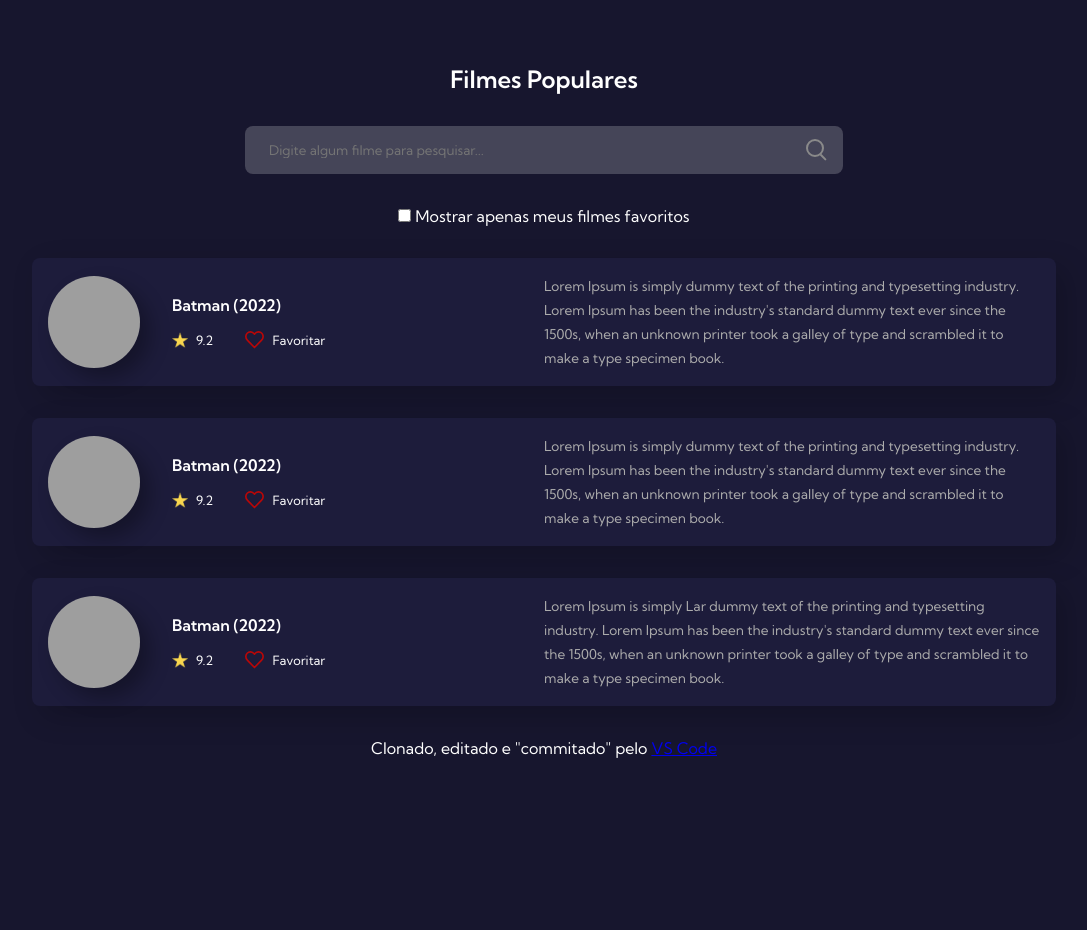
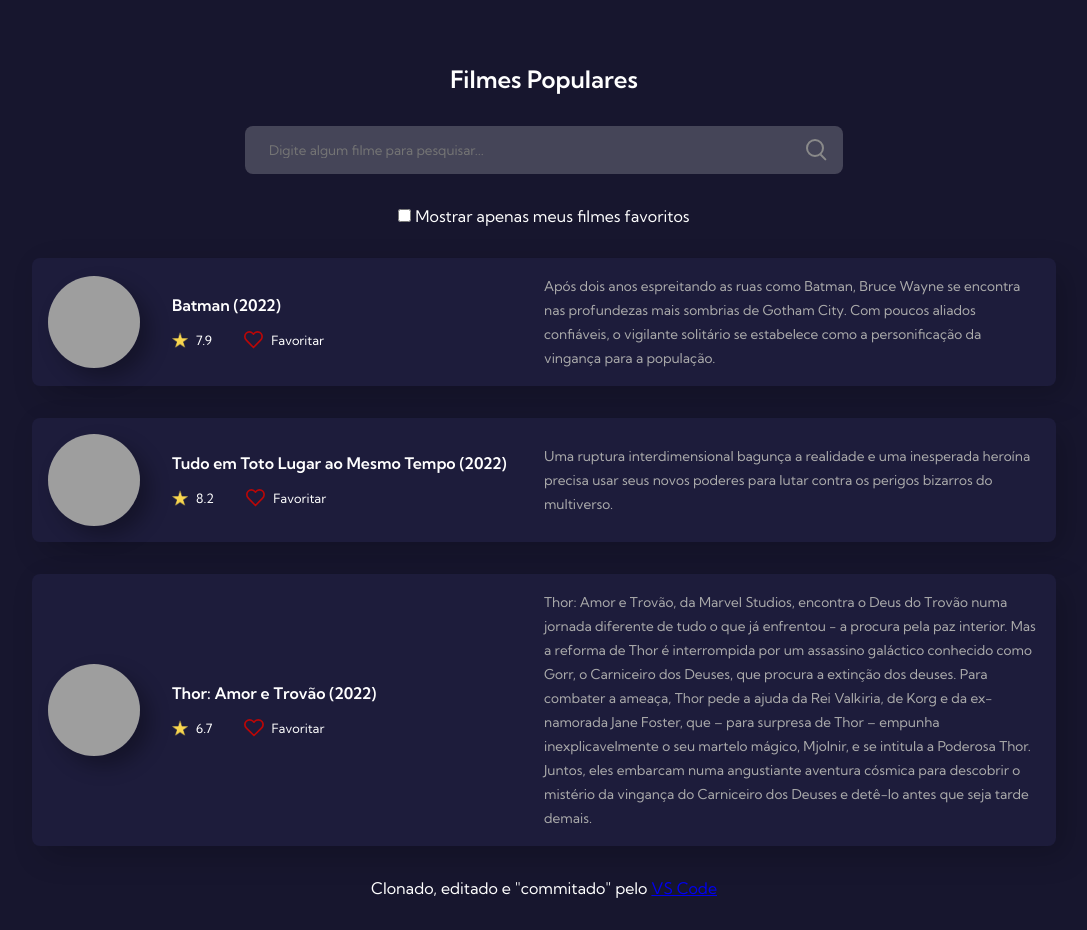
Before and after one commit to ydirickson/Alura-7DaysOfCode-Github, a plain HTML site: page index.html in a window 1280 px wide. Shown: the whole page, without its empty margins (96-1183 px from the left). Before the commit the page ends 800 px from the top, so only its background shows below. Drawn offline with Linux system fonts and the light colour scheme; grey boxes are pictures that could not be loaded.

Commit message:
Modificando o template para deixar três filmes

```diff
--- a/index.html
+++ b/index.html
@@ -32,7 +32,7 @@
             <div class="rating-favorites">
               <div class="rating">
                 <img src="images/star.png" alt="Star Icon"/>
-                <span>9.2</span>
+                <span>7.9</span>
               </div>
               <div class="favorite">
                 <img src="images/heart.svg" alt="Star Icon"/>
@@ -42,21 +42,21 @@
           </div>
         </div>
         <div class="movie-description">
-          <span>Lorem Ipsum is simply dummy text of the printing and typesetting industry. Lorem Ipsum has been the industry's standard dummy text ever since the 1500s, when an unknown printer took a galley of type and scrambled it to make a type specimen book.</span>
+          <span>Após dois anos espreitando as ruas como Batman, Bruce Wayne se encontra nas profundezas mais sombrias de Gotham City. Com poucos aliados confiáveis, o vigilante solitário se estabelece como a personificação da vingança para a população.</span>
         </div>
       </div>
 
       <div class="movie">
         <div class="movie-informations">
           <div class="movie-image">
-            <img src="https://img.elo7.com.br/product/original/3FBA809/big-poster-filme-batman-2022-90x60-cm-lo002-poster-batman.jpg" alt="Batman (2022)"/>
+            <img src="https://i0.wp.com/www.arrobanerd.com.br/wp-content/uploads/2022/05/tudotempo.jpg?resize=768%2C1128&ssl=1" alt="Tudo em Toto Lugar ao Mesmo Tempo (2022)"/>
           </div>
           <div class="movie-text">
-            <h4>Batman (2022)</h4>
+            <h4>Tudo em Toto Lugar ao Mesmo Tempo (2022)</h4>
             <div class="rating-favorites">
               <div class="rating">
                 <img src="images/star.png" alt="Star Icon"/>
-                <span>9.2</span>
+                <span>8.2</span>
               </div>
               <div class="favorite">
                 <img src="images/heart.svg" alt="Star Icon"/>
@@ -66,21 +66,21 @@
           </div>
         </div>
         <div class="movie-description">
-          <span>Lorem Ipsum is simply dummy text of the printing and typesetting industry. Lorem Ipsum has been the industry's standard dummy text ever since the 1500s, when an unknown printer took a galley of type and scrambled it to make a type specimen book.</span>
+          <span>Uma ruptura interdimensional bagunça a realidade e uma inesperada heroína precisa usar seus novos poderes para lutar contra os perigos bizarros do multiverso.</span>
         </div>
       </div>
 
       <div class="movie">
         <div class="movie-informations">
           <div class="movie-image">
-            <img src="https://img.elo7.com.br/product/original/3FBA809/big-poster-filme-batman-2022-90x60-cm-lo002-poster-batman.jpg" alt="Batman (2022)"/>
+            <img src="https://observatoriodocinema.uol.com.br/wp-content/uploads/2022/06/THOR_-LOVE-AND-THUNDER-Exclusive-Art-1.jpg" alt="Thor: Amor e Trovão (2022)"/>
           </div>
           <div class="movie-text">
-            <h4>Batman (2022)</h4>
+            <h4>Thor: Amor e Trovão (2022)</h4>
             <div class="rating-favorites">
               <div class="rating">
                 <img src="images/star.png" alt="Star Icon"/>
-                <span>9.2</span>
+                <span>6.7</span>
               </div>
               <div class="favorite">
                 <img src="images/heart.svg" alt="Star Icon"/>
@@ -90,7 +90,7 @@
           </div>
         </div>
         <div class="movie-description">
-          <span>Lorem Ipsum is simply Lar dummy text of the printing and typesetting industry. Lorem Ipsum has been the industry's standard dummy text ever since the 1500s, when an unknown printer took a galley of type and scrambled it to make a type specimen book.</span>
+          <span>Thor: Amor e Trovão, da Marvel Studios, encontra o Deus do Trovão numa jornada diferente de tudo o que já enfrentou - a procura pela paz interior. Mas a reforma de Thor é interrompida por um assassino galáctico conhecido como Gorr, o Carniceiro dos Deuses, que procura a extinção dos deuses. Para combater a ameaça, Thor pede a ajuda da Rei Valkiria, de Korg e da ex-namorada Jane Foster, que – para surpresa de Thor – empunha inexplicavelmente o seu martelo mágico, Mjolnir, e se intitula a Poderosa Thor. Juntos, eles embarcam numa angustiante aventura cósmica para descobrir o mistério da vingança do Carniceiro dos Deuses e detê-lo antes que seja tarde demais.</span>
         </div>
       </div>
     </div>
```
